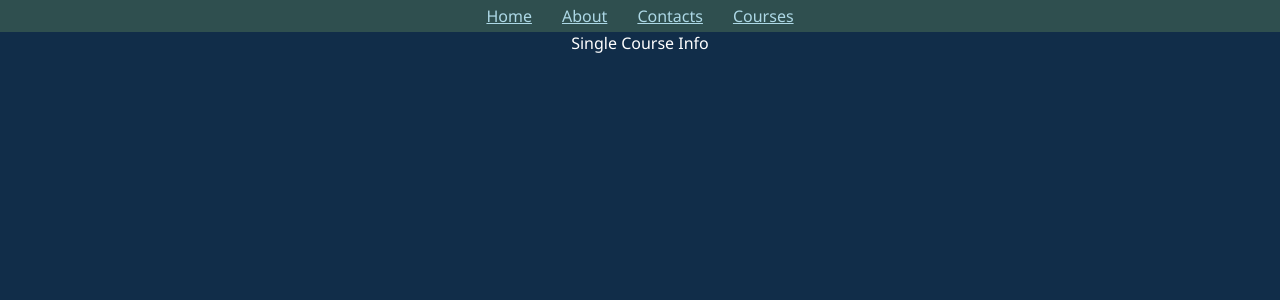
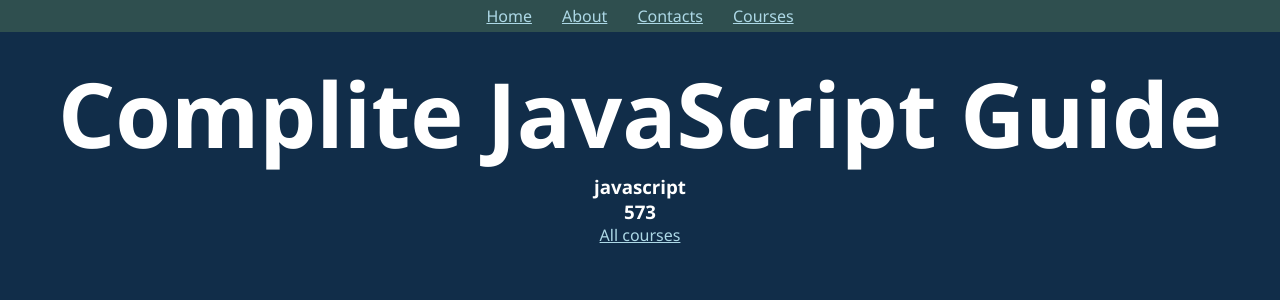
Before and after one commit to Goor115/udemi-react, a React (Create React App) app: page /courses/javascript in a window 1280 px wide. Shown: the top 300 px of the page. Built offline with nearby package versions, Linux system fonts and the light colour scheme.

Commit message:
done_279

```diff
--- a/src/App.jsx
+++ b/src/App.jsx
@@ -18,7 +18,7 @@ function App() {
             <Route path="about" element={<About />} />
             <Route path="contacts" element={<Contacts />} />
             <Route path="courses" element={<Courses />} />
-            <Route path="courses/:slug" element={<SingleCourse />} />
+            <Route path="courses/:courseSlug" element={<SingleCourse />} />
             <Route path="*" element={<NotFound />} />
           </Route>
         </Routes>
--- a/src/components/SingleCourse.jsx
+++ b/src/components/SingleCourse.jsx
@@ -1,5 +1,23 @@
+import { Link, useParams } from 'react-router-dom';
+import courses from '../data/courses';
+import NotFound from './NotFound';
+
 const SingleCourse = () => {
-  return <dh1>Single Course Info</dh1>;
+  const params = useParams();
+  const course = courses.find((course) => course.slug === params.courseSlug);
+  if (!course) {
+    return <NotFound />;
+  }
+  return (
+    <>
+      <h1>{course.title}</h1>
+      <h3>{course.slug}</h3>
+      <h3>{course.id}</h3>
+      <Link to=".." relative="path">
+        All courses
+      </Link>
+    </>
+  );
 };
 
 export default SingleCourse;
```
